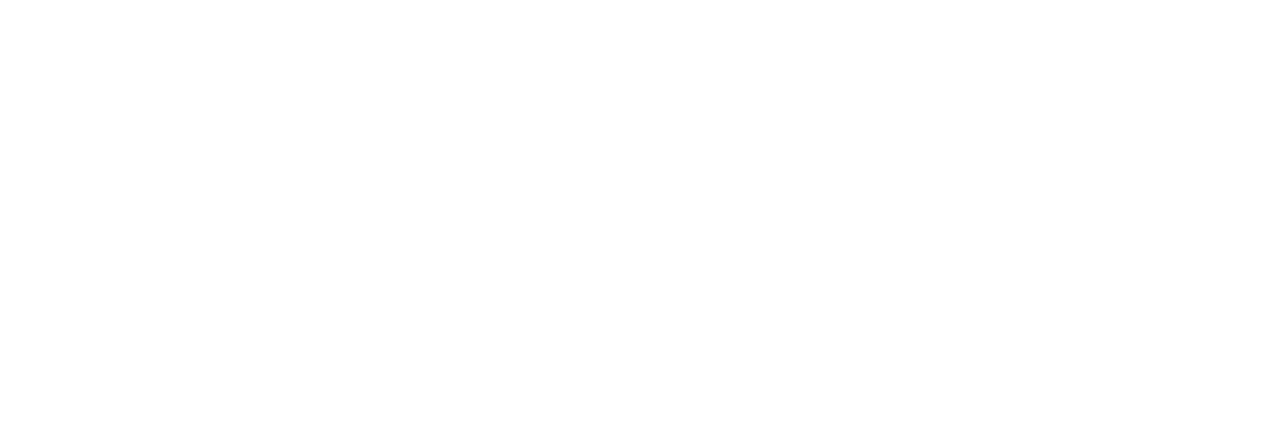
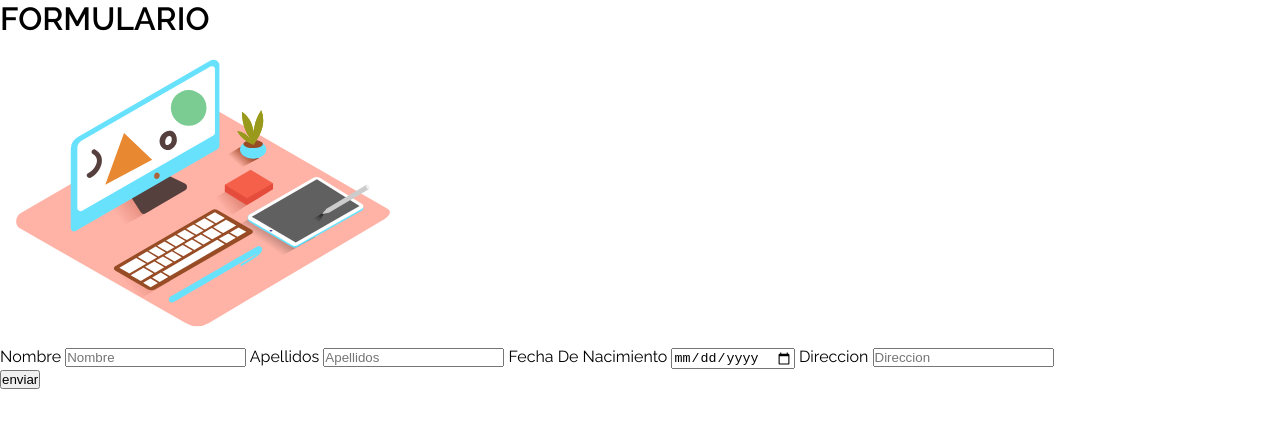
Before and after one commit to victoriaramos2777/Formulario-cue4, a plain HTML site: page index.html in a window 1280 px wide. Drawn offline with Linux system fonts and the light colour scheme.

Commit message:
html estructurado

```diff
--- a/index.html
+++ b/index.html
@@ -1,13 +1,40 @@
 <!DOCTYPE html>
 <html lang="en">
+
 <head>
     <meta charset="UTF-8">
     <meta http-equiv="X-UA-Compatible" content="IE=edge">
     <meta name="viewport" content="width=device-width, initial-scale=1.0">
     <link rel="stylesheet" href="style.css">
-    <title>Document</title>
+    <link rel="preconnect" href="https://fonts.googleapis.com">
+<link rel="preconnect" href="https://fonts.gstatic.com" crossorigin>
+<link href="https://fonts.googleapis.com/css2?family=Raleway:wght@300;400;600&display=swap" rel="stylesheet">
+    <title>Formulario</title>
 </head>
+
 <body>
+    <header>
+        <h1>FORMULARIO</h1>
+        <img src="assets/Designer _Isometric.svg" alt="designer">
+    </header>
+    <main>
+        <form class="form">
 
+            <label for="name" class="form__label">Nombre</label>
+            <input type="text"  class="form__label__input" placeholder="Nombre">
+
+            <label for="name" class="form__label">Apellidos</label>
+            <input type="text"  class="form__label__input" placeholder="Apellidos">
+
+            <label for="name" class="form__label">Fecha De Nacimiento</label>
+            <input type="date"  class="form__label__input" placeholder="Fecha De Nacimiento">
+
+            <label for="name" class="form__label">Direccion</label>
+            <input type="text"  class="form__label__input" placeholder="Direccion">
+
+        </form>
+        <button type="submit">enviar</button>
+    </main>
 </body>
+
 </html>
--- a/style.scss
+++ b/style.scss
@@ -0,0 +1,9 @@
+* {
+    margin: 0%;
+    padding: 0%;
+    box-sizing: border-box;
+}
+
+body {
+    font-family: 'Raleway', sans-serif;
+}
```
Also changed, not shown: assets/Designer _Isometric.svg (added), style.css, 1 other file.
